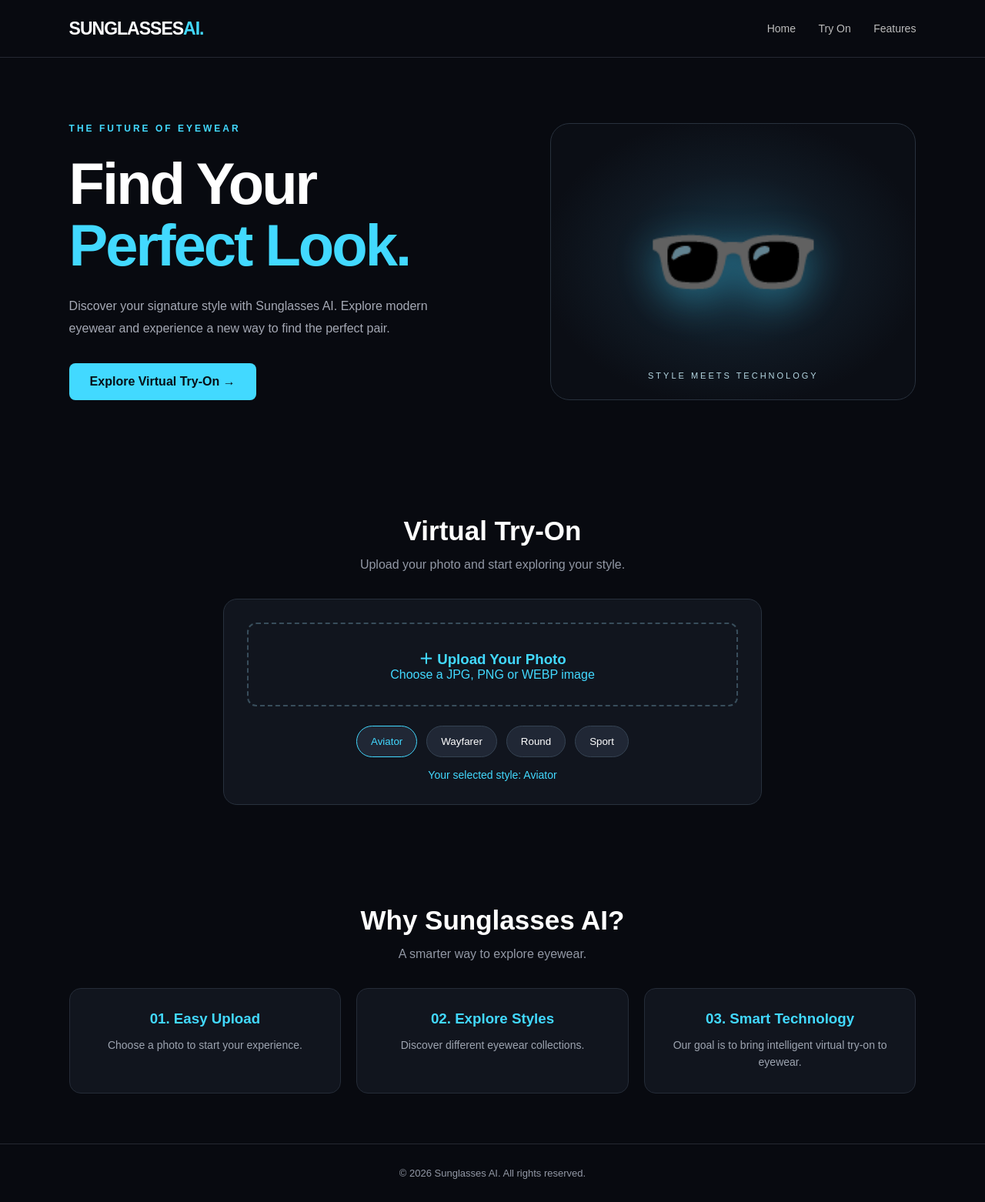
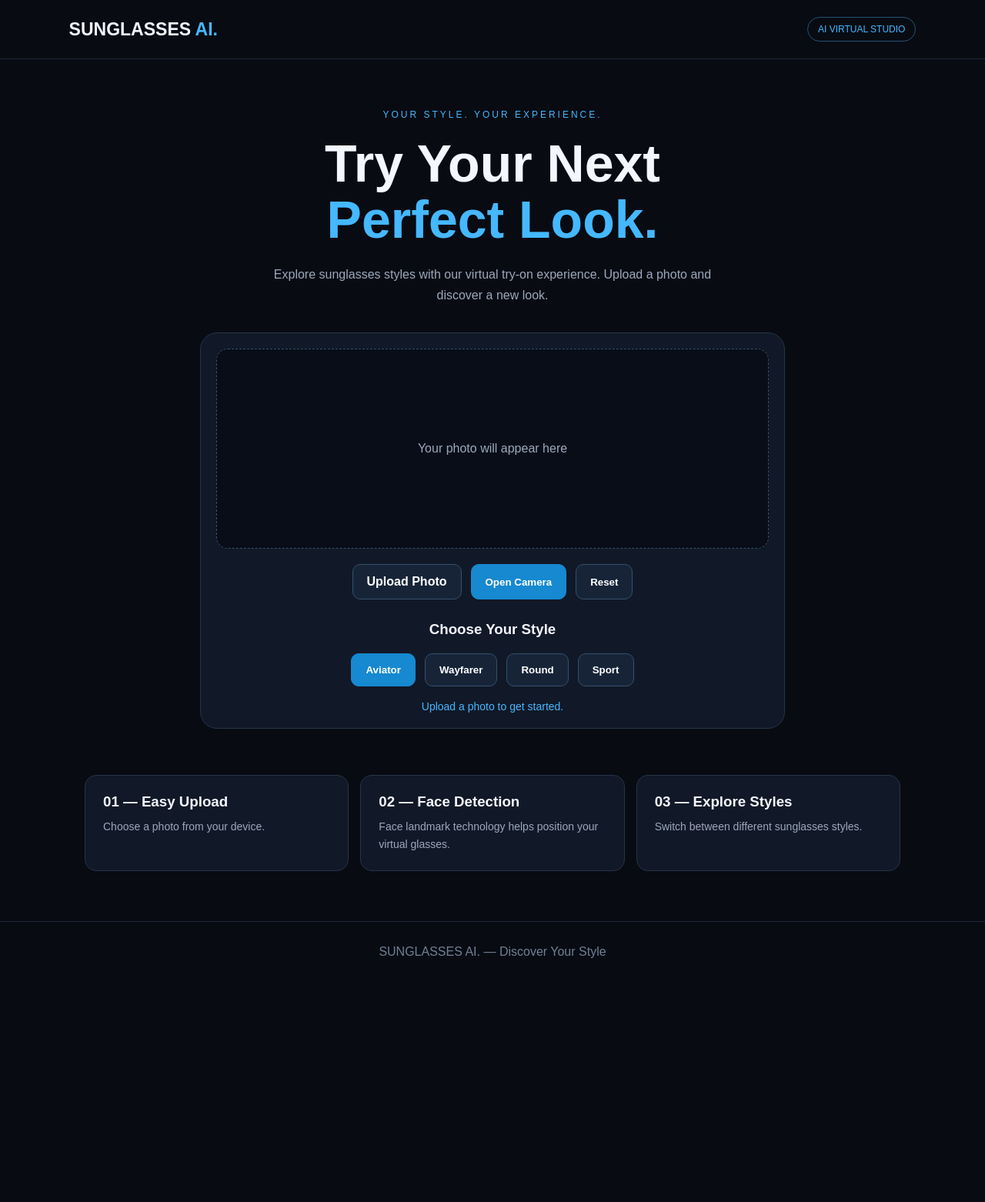
Before and after one commit to ameenkha519-arch/AI-Sunglasses, a Flask app: page / in a window 1280 px wide. Shown: the whole page at 77% size. After the commit the page ends 1245 px from the top, so only its background shows below. Run offline with Flask 3, Linux system fonts and the light colour scheme; some libraries are stand-ins or nearby versions.

Commit message:
Build premium AI sunglasses interface

```diff
--- a/templates/index.html
+++ b/templates/index.html
@@ -4,236 +4,178 @@
 <head>
   <meta charset="UTF-8">
   <meta name="viewport" content="width=device-width, initial-scale=1.0">
-<meta name="theme-color" content="#080a10">
-<title>Sunglasses AI | Discover Your Style</title>
+  <meta name="theme-color" content="#080b12">
+  <title>Sunglasses AI | Virtual Try-On</title>
+
+  <script src="https://cdn.jsdelivr.net/npm/@mediapipe/face_mesh/face_mesh.js"></script>
 
   <style>
-* {
-    margin: 0;
-    padding: 0;
-    box-sizing: border-box;
-}
+    * { box-sizing: border-box; margin: 0; padding: 0; }
 
     body {
-    background: #080a10;
-    color: #fff;
+      background: #080b12;
+      color: #f5f7ff;
       font-family: Arial, sans-serif;
+      min-height: 100vh;
     }
 
     header {
-    height: 75px;
-    padding: 0 7%;
       display: flex;
       justify-content: space-between;
       align-items: center;
-    border-bottom: 1px solid #252832;
+      padding: 22px 7%;
+      border-bottom: 1px solid #20283a;
     }
 
-.logo {
-    font-size: 23px;
-    font-weight: 800;
-    letter-spacing: -1px;
+    .logo { font-size: 23px; font-weight: 800; }
+    .logo span { color: #45b8ff; }
+
+    .tag {
+      color: #45b8ff;
+      border: 1px solid #245276;
+      padding: 8px 13px;
+      border-radius: 20px;
+      font-size: 12px;
     }
 
-.logo span {
-    color: #42d9ff;
+    main {
+      max-width: 1100px;
+      margin: auto;
+      padding: 65px 20px;
+      text-align: center;
     }
 
-nav a {
-    color: #bbb;
-    text-decoration: none;
-    margin-left: 25px;
-    font-size: 14px;
+    .eyebrow {
+      color: #45b8ff;
+      letter-spacing: 3px;
+      font-size: 12px;
+      margin-bottom: 20px;
     }
 
-.hero {
-    padding: 85px 7%;
-    display: grid;
-    grid-template-columns: 1.1fr 0.9fr;
-    gap: 45px;
+    h1 {
+      font-size: clamp(38px, 7vw, 68px);
+      line-height: 1.08;
+      margin-bottom: 20px;
+    }
+
+    h1 span { color: #45b8ff; }
+
+    .intro {
+      color: #9ca8bc;
+      line-height: 1.7;
+      max-width: 600px;
+      margin: 0 auto 35px;
+    }
+
+    .studio {
+      max-width: 760px;
+      margin: auto;
+      padding: 20px;
+      background: #111827;
+      border: 1px solid #26354a;
+      border-radius: 22px;
+    }
+
+    .preview {
+      position: relative;
+      width: 100%;
+      min-height: 260px;
+      background: #080d17;
+      border: 1px dashed #36516e;
+      border-radius: 15px;
+      overflow: hidden;
+      display: flex;
+      justify-content: center;
       align-items: center;
     }
 
-.tag {
-    color: #42d9ff;
-    letter-spacing: 3px;
-    font-size: 12px;
+    #photo {
+      display: none;
+      width: 100%;
+      height: auto;
+    }
+
+    #glasses {
+      position: absolute;
+      display: none;
+      width: 45%;
+      pointer-events: none;
+    }
+
+    .placeholder { color: #9ca8bc; padding: 35px; }
+
+    .actions {
+      display: flex;
+      flex-wrap: wrap;
+      justify-content: center;
+      gap: 12px;
+      margin-top: 20px;
+    }
+
+    button, .upload {
+      border: 1px solid #34516d;
+      background: #172438;
+      color: white;
+      padding: 13px 18px;
+      border-radius: 10px;
+      cursor: pointer;
       font-weight: bold;
     }
 
-h1 {
-    font-size: clamp(43px, 6vw, 76px);
-    line-height: 1.05;
-    margin: 25px 0;
-    letter-spacing: -3px;
+    button:hover, .upload:hover {
+      background: #174b75;
     }
 
-h1 span {
-    color: #42d9ff;
+    .primary {
+      background: #1689d0;
+      border-color: #1689d0;
     }
 
-.description {
-    color: #a5a9b5;
-    line-height: 1.8;
-    max-width: 490px;
-}
+    input { display: none; }
 
-.btn {
-    display: inline-block;
-    margin-top: 30px;
-    padding: 15px 27px;
-    border: 0;
-    border-radius: 8px;
-    background: #42d9ff;
-    color: #061018;
-    font-weight: bold;
-    text-decoration: none;
-    cursor: pointer;
-}
+    .styles { margin-top: 28px; }
+    .styles h3 { margin-bottom: 15px; }
 
-.visual {
-    min-height: 360px;
-    border: 1px solid #28313d;
-    border-radius: 25px;
-    background:
-      radial-gradient(ellipse at center, #18394b 0%, #101923 45%, #0b0e15 75%);
-    display: flex;
-    align-items: center;
-    justify-content: center;
-    position: relative;
-    overflow: hidden;
-}
-
-.glasses {
-    font-size: clamp(100px, 17vw, 190px);
-    filter: drop-shadow(0 15px 25px #42d9ff55);
-}
-
-.visual-label {
-    position: absolute;
-    bottom: 25px;
-    color: #b7d9e4;
-    letter-spacing: 3px;
-    font-size: 11px;
-}
-
-.section {
-    padding: 65px 7%;
-    text-align: center;
-}
-
-.section h2 {
-    font-size: 35px;
-    margin-bottom: 15px;
-}
-
-.subtitle {
-    color: #9298a5;
-    margin-bottom: 35px;
-}
-
-.tryon {
-    max-width: 700px;
-    margin: auto;
-    padding: 30px;
-    border: 1px solid #28313d;
-    border-radius: 18px;
-    background: #11151e;
-}
-
-.upload {
-    display: block;
-    width: 100%;
-    padding: 30px 15px;
-    border: 2px dashed #384d5b;
-    border-radius: 12px;
-    cursor: pointer;
-    color: #42d9ff;
-}
-
-input[type=file] {
-    display: none;
-}
-
-#preview {
-    display: none;
-    max-width: 100%;
-    max-height: 400px;
-    margin: 25px auto;
-    border-radius: 12px;
+    .style-btn.active {
+      background: #1689d0;
+      border-color: #1689d0;
     }
 
     #status {
-    color: #42d9ff;
-    margin-top: 15px;
+      color: #45b8ff;
+      margin-top: 18px;
       font-size: 14px;
-}
-
-.styles {
-    display: flex;
-    justify-content: center;
-    flex-wrap: wrap;
-    gap: 12px;
-    margin-top: 25px;
-}
-
-.style {
-    background: #202735;
-    color: white;
-    border: 1px solid #354353;
-    padding: 12px 18px;
-    border-radius: 25px;
-    cursor: pointer;
-}
-
-.style.active {
-    border-color: #42d9ff;
-    color: #42d9ff;
     }
 
     .features {
       display: grid;
-    grid-template-columns: repeat(3, 1fr);
-    gap: 20px;
-    margin-top: 35px;
+      grid-template-columns: repeat(auto-fit, minmax(190px, 1fr));
+      gap: 15px;
+      margin-top: 60px;
+      text-align: left;
     }
 
     .feature {
-    background: #11151e;
-    padding: 28px 15px;
-    border: 1px solid #252c38;
+      background: #111827;
+      border: 1px solid #26354a;
+      padding: 23px;
       border-radius: 15px;
     }
 
-.feature h3 {
-    margin-bottom: 12px;
-    color: #42d9ff;
+    .feature h3 { margin-bottom: 10px; }
+    .feature p { color: #9ca8bc; line-height: 1.6; font-size: 14px; }
+
+    footer {
+      text-align: center;
+      color: #718096;
+      padding: 30px;
+      border-top: 1px solid #20283a;
     }
 
-.feature p {
-    color: #9da4b0;
-    line-height: 1.6;
-    font-size: 14px;
-}
-
-footer {
-    border-top: 1px solid #252832;
-    text-align: center;
-    padding: 30px;
-    color: #9298a5;
-    font-size: 13px;
-}
-
-@media(max-width: 750px) {
-    header { padding: 0 5%; }
-    nav a { margin-left: 10px; font-size: 12px; }
-    .hero {
-        grid-template-columns: 1fr;
-        padding: 60px 6%;
-    }
-    .features { grid-template-columns: 1fr; }
-    .section { padding: 55px 6%; }
-    .visual { min-height: 270px; }
+    @media (max-width: 500px) {
+      main { padding-top: 45px; }
+      .studio { padding: 12px; }
+      header { padding: 18px 5%; }
     }
   </style>
 </head>
@@ -241,127 +183,131 @@ footer {
 <body>
 
 <header>
-    <div class="logo">SUNGLASSES<span>AI.</span></div>
-    <nav>
-        <a href="#home">Home</a>
-        <a href="#tryon">Try On</a>
-        <a href="#features">Features</a>
-    </nav>
+  <div class="logo">SUNGLASSES<span> AI.</span></div>
+  <div class="tag">AI VIRTUAL STUDIO</div>
 </header>
 
 <main>
-<section class="hero" id="home">
-    <div>
-        <div class="tag">THE FUTURE OF EYEWEAR</div>
+  <p class="eyebrow">YOUR STYLE. YOUR EXPERIENCE.</p>
 
-        <h1>Find Your<br>
-        <span>Perfect Look.</span></h1>
+  <h1>Try Your Next<br><span>Perfect Look.</span></h1>
 
-        <p class="description">
-            Discover your signature style with Sunglasses AI.
-            Explore modern eyewear and experience a new way
-            to find the perfect pair.
+  <p class="intro">
+    Explore sunglasses styles with our virtual try-on experience.
+    Upload a photo and discover a new look.
   </p>
 
-        <a href="#tryon" class="btn">Explore Virtual Try-On →</a>
+  <section class="studio">
+    <div class="preview" id="preview">
+      <p class="placeholder" id="placeholder">
+        Your photo will appear here
+      </p>
+      <img id="photo" alt="Your uploaded photo">
+      <img id="glasses" alt="Sunglasses overlay">
     </div>
 
-    <div class="visual">
-        <div class="glasses">🕶️</div>
-        <div class="visual-label">STYLE MEETS TECHNOLOGY</div>
+    <div class="actions">
+      <label class="upload" for="fileInput">Upload Photo</label>
+      <input type="file" id="fileInput" accept="image/*">
+      <button class="primary" id="cameraBtn">Open Camera</button>
+      <button id="resetBtn">Reset</button>
     </div>
+
+    <div class="styles">
+      <h3>Choose Your Style</h3>
+      <div class="actions">
+        <button class="style-btn active" data-style="aviator">Aviator</button>
+        <button class="style-btn" data-style="wayfarer">Wayfarer</button>
+        <button class="style-btn" data-style="round">Round</button>
+        <button class="style-btn" data-style="sport">Sport</button>
+      </div>
+    </div>
+
+    <p id="status">Upload a photo to get started.</p>
   </section>
 
-<section class="section" id="tryon">
-    <h2>Virtual Try-On</h2>
-    <p class="subtitle">
-        Upload your photo and start exploring your style.
-    </p>
-
-    <div class="tryon">
-        <label class="upload" for="photo">
-            <h3>＋ Upload Your Photo</h3>
-            <p>Choose a JPG, PNG or WEBP image</p>
-        </label>
-
-        <input type="file" id="photo" accept="image/png,image/jpeg,image/webp">
-
-        <img id="preview" alt="Your uploaded photo">
-
-        <div class="styles">
-            <button class="style active">Aviator</button>
-            <button class="style">Wayfarer</button>
-            <button class="style">Round</button>
-            <button class="style">Sport</button>
+  <section class="features">
+    <div class="feature">
+      <h3>01 — Easy Upload</h3>
+      <p>Choose a photo from your device.</p>
     </div>
-
-        <p id="status">Your selected style: Aviator</p>
+    <div class="feature">
+      <h3>02 — Face Detection</h3>
+      <p>Face landmark technology helps position your virtual glasses.</p>
     </div>
-</section>
-
-<section class="section" id="features">
-    <h2>Why Sunglasses AI?</h2>
-    <p class="subtitle">A smarter way to explore eyewear.</p>
-
-    <div class="features">
     <div class="feature">
-            <h3>01. Easy Upload</h3>
-            <p>Choose a photo to start your experience.</p>
-        </div>
-
-        <div class="feature">
-            <h3>02. Explore Styles</h3>
-            <p>Discover different eyewear collections.</p>
-        </div>
-
-        <div class="feature">
-            <h3>03. Smart Technology</h3>
-            <p>Our goal is to bring intelligent virtual try-on to eyewear.</p>
-        </div>
+      <h3>03 — Explore Styles</h3>
+      <p>Switch between different sunglasses styles.</p>
     </div>
   </section>
 </main>
 
 <footer>
-    © 2026 Sunglasses AI. All rights reserved.
+  SUNGLASSES AI. — Discover Your Style
 </footer>
 
 <script>
+  const fileInput = document.getElementById("fileInput");
   const photo = document.getElementById("photo");
-const preview = document.getElementById("preview");
+  const glasses = document.getElementById("glasses");
+  const placeholder = document.getElementById("placeholder");
   const statusText = document.getElementById("status");
 
-photo.addEventListener("change", function() {
-    const file = this.files[0];
+  const styles = {
+    aviator: "https://cdn.jsdelivr.net/gh/googlefonts/noto-emoji/png/512/emoji_u1f576.png",
+    wayfarer: "https://cdn.jsdelivr.net/gh/googlefonts/noto-emoji/png/512/emoji_u1f576.png",
+    round: "https://cdn.jsdelivr.net/gh/googlefonts/noto-emoji/png/512/emoji_u1f576.png",
+    sport: "https://cdn.jsdelivr.net/gh/googlefonts/noto-emoji/png/512/emoji_u1f576.png"
+  };
 
+  let selectedStyle = "aviator";
+
+  function updateStyle() {
+    glasses.src = styles[selectedStyle];
+    document.querySelectorAll(".style-btn").forEach(btn => {
+      btn.classList.toggle("active", btn.dataset.style === selectedStyle);
+    });
+  }
+
+  document.querySelectorAll(".style-btn").forEach(btn => {
+    btn.addEventListener("click", () => {
+      selectedStyle = btn.dataset.style;
+      updateStyle();
+    });
+  });
+
+  fileInput.addEventListener("change", event => {
+    const file = event.target.files[0];
     if (!file) return;
 
     if (!file.type.startsWith("image/")) {
-        statusText.textContent = "Please select a valid image.";
+      statusText.textContent = "Please choose an image file.";
       return;
     }
 
-    if (file.size > 5 * 1024 * 1024) {
-        statusText.textContent = "Image must be under 5 MB.";
-        return;
-    }
-
-    preview.src = URL.createObjectURL(file);
-    preview.style.display = "block";
-    statusText.textContent = "Photo loaded successfully!";
+    photo.src = URL.createObjectURL(file);
+    photo.style.display = "block";
+    placeholder.style.display = "none";
+    glasses.style.display = "block";
+    statusText.textContent = "Photo loaded. Face detection integration is next.";
+    updateStyle();
   });
 
-document.querySelectorAll(".style").forEach(button => {
-    button.addEventListener("click", () => {
-        document.querySelectorAll(".style").forEach(item => {
-            item.classList.remove("active");
+  document.getElementById("resetBtn").addEventListener("click", () => {
+    photo.removeAttribute("src");
+    photo.style.display = "none";
+    glasses.style.display = "none";
+    placeholder.style.display = "block";
+    fileInput.value = "";
+    statusText.textContent = "Upload a photo to get started.";
   });
 
-        button.classList.add("active");
+  document.getElementById("cameraBtn").addEventListener("click", async () => {
     statusText.textContent =
-            "Your selected style: " + button.textContent;
+      "Live camera alignment will be added in the next development step.";
   });
-});
+
+  updateStyle();
 </script>
 
 </body>
```
Lines whose indentation alone changed are shown as unchanged.
